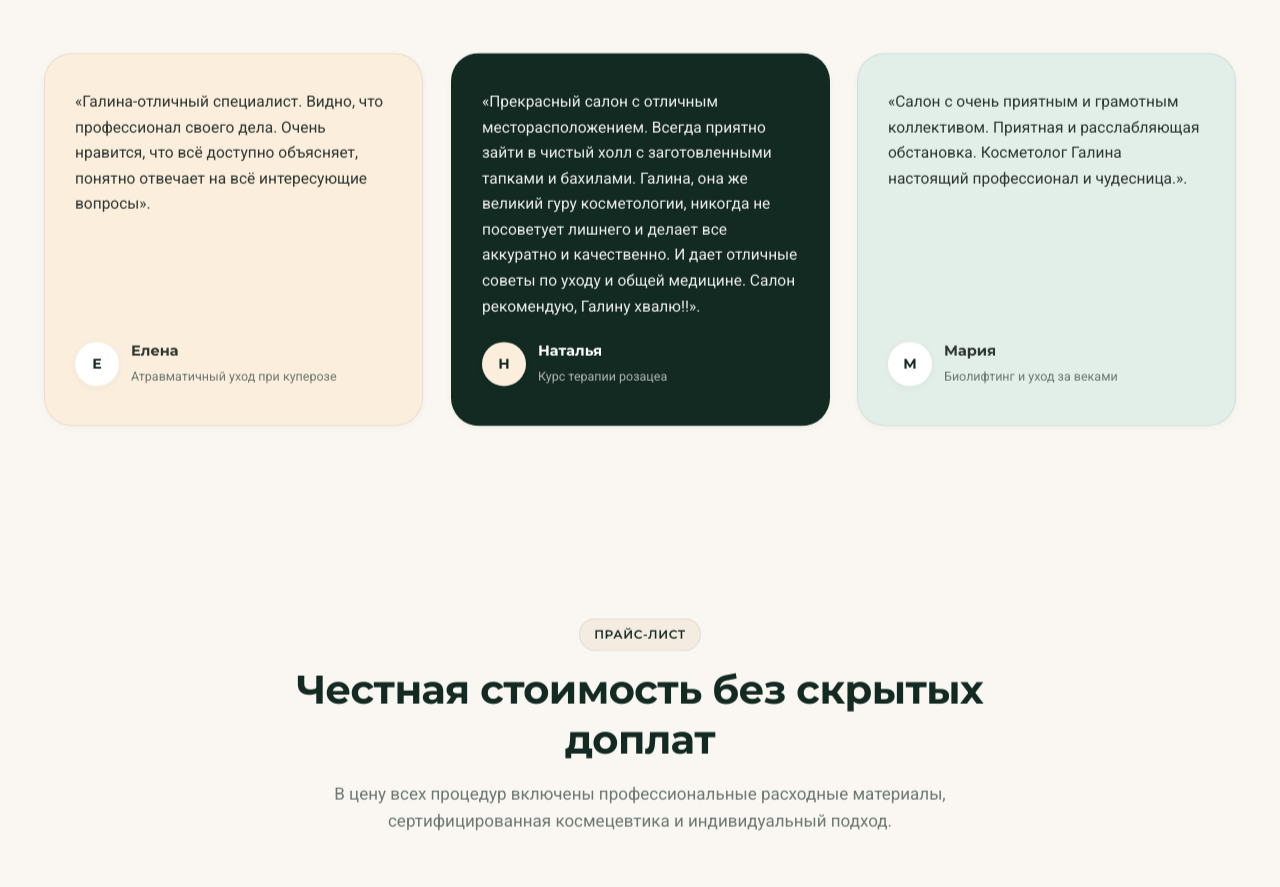
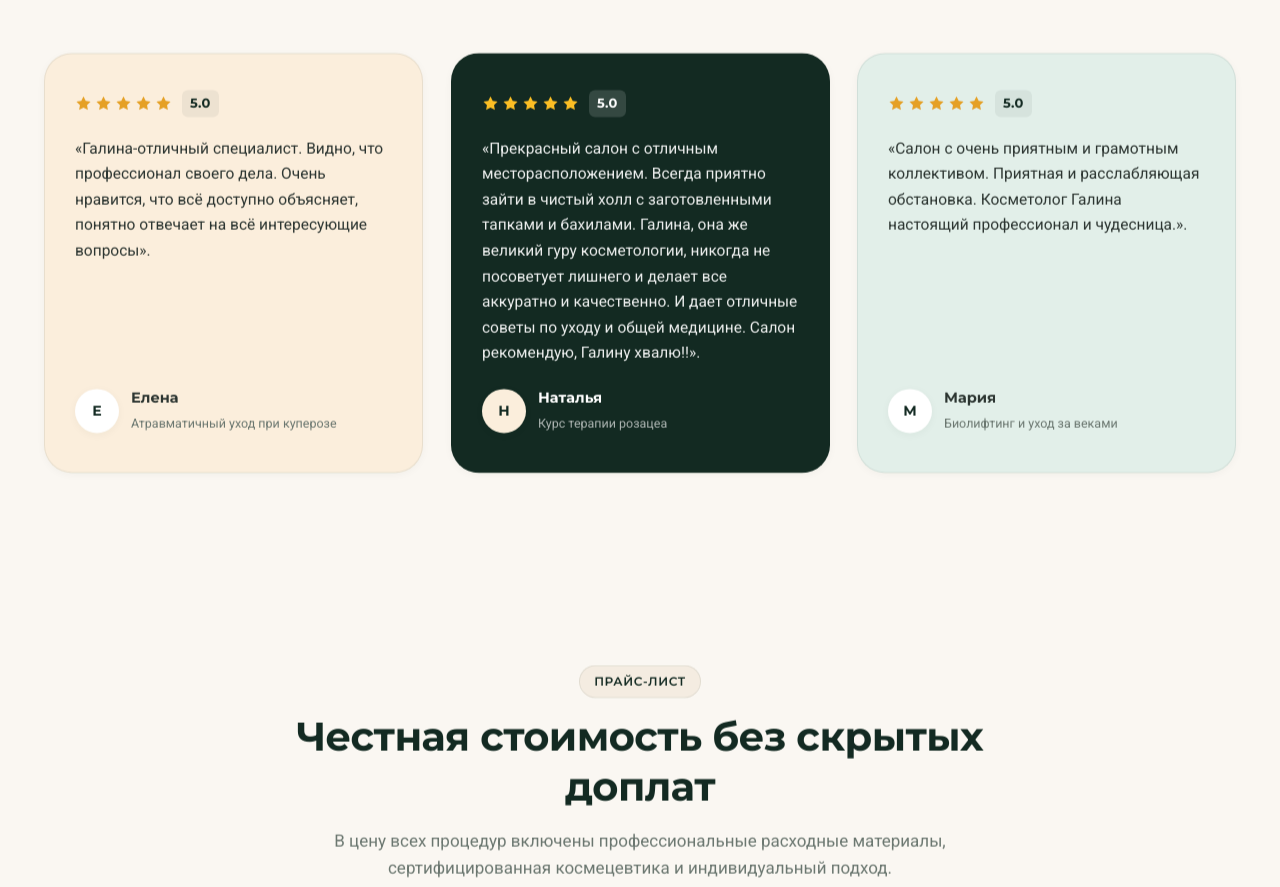
Before and after one commit to mifshs/oblaka-cosmetology, a plain HTML site: page index.html in a window 1280 px wide. Shown: the part 7184-8071 px from the top of the page. Drawn offline with Linux system fonts and the light colour scheme.

Commit message:
feat: add 5-star ratings and score badges to reviews

```diff
--- a/index.html
+++ b/index.html
@@ -1417,6 +1417,51 @@
       transform: translateY(-4px);
     }
 
+    .review-stars {
+      display: flex;
+      align-items: center;
+      gap: 10px;
+    }
+
+    .stars-group {
+      display: inline-flex;
+      align-items: center;
+      gap: 3px;
+      color: #E5A024;
+    }
+
+    .review-card.dark .stars-group {
+      color: #FBBF24;
+    }
+
+    .stars-group svg {
+      width: 17px;
+      height: 17px;
+      fill: currentColor;
+      flex-shrink: 0;
+      transition: transform 0.2s ease;
+    }
+
+    .review-card:hover .stars-group svg {
+      transform: scale(1.06);
+    }
+
+    .rating-badge {
+      font-family: var(--font-heading);
+      font-size: 13px;
+      font-weight: 700;
+      color: var(--ink-dark);
+      background: rgba(19, 42, 34, 0.06);
+      padding: 3px 8px;
+      border-radius: 6px;
+      letter-spacing: 0.02em;
+    }
+
+    .review-card.dark .rating-badge {
+      color: #FFFFFF;
+      background: rgba(255, 255, 255, 0.14);
+    }
+
     .review-card.peach { background-color: var(--bg-peach); }
     .review-card.dark {
       background-color: var(--ink-dark);
@@ -2689,6 +2734,16 @@
         <div class="reviews-grid">
           <!-- Review 1 (Peach) -->
           <div class="review-card reveal-item peach">
+            <div class="review-stars" aria-label="Оценка: 5 из 5 звезд">
+              <div class="stars-group">
+                <svg width="17" height="17" viewBox="0 0 24 24" fill="currentColor" aria-hidden="true"><path d="M12 2l3.09 6.26L22 9.27l-5 4.87 1.18 6.88L12 17.77l-6.18 3.25L7 14.14 2 9.27l6.91-1.01L12 2z"/></svg>
+                <svg width="17" height="17" viewBox="0 0 24 24" fill="currentColor" aria-hidden="true"><path d="M12 2l3.09 6.26L22 9.27l-5 4.87 1.18 6.88L12 17.77l-6.18 3.25L7 14.14 2 9.27l6.91-1.01L12 2z"/></svg>
+                <svg width="17" height="17" viewBox="0 0 24 24" fill="currentColor" aria-hidden="true"><path d="M12 2l3.09 6.26L22 9.27l-5 4.87 1.18 6.88L12 17.77l-6.18 3.25L7 14.14 2 9.27l6.91-1.01L12 2z"/></svg>
+                <svg width="17" height="17" viewBox="0 0 24 24" fill="currentColor" aria-hidden="true"><path d="M12 2l3.09 6.26L22 9.27l-5 4.87 1.18 6.88L12 17.77l-6.18 3.25L7 14.14 2 9.27l6.91-1.01L12 2z"/></svg>
+                <svg width="17" height="17" viewBox="0 0 24 24" fill="currentColor" aria-hidden="true"><path d="M12 2l3.09 6.26L22 9.27l-5 4.87 1.18 6.88L12 17.77l-6.18 3.25L7 14.14 2 9.27l6.91-1.01L12 2z"/></svg>
+              </div>
+              <span class="rating-badge">5.0</span>
+            </div>
             <p class="review-text">
               «Галина-отличный специалист. Видно, что профессионал своего дела. Очень нравится, что всё доступно объясняет, понятно отвечает на всё интересующие вопросы».
             </p>
@@ -2703,6 +2758,16 @@
 
           <!-- Review 2 (Dark Pine Contrast) -->
           <div class="review-card reveal-item dark">
+            <div class="review-stars" aria-label="Оценка: 5 из 5 звезд">
+              <div class="stars-group">
+                <svg width="17" height="17" viewBox="0 0 24 24" fill="currentColor" aria-hidden="true"><path d="M12 2l3.09 6.26L22 9.27l-5 4.87 1.18 6.88L12 17.77l-6.18 3.25L7 14.14 2 9.27l6.91-1.01L12 2z"/></svg>
+                <svg width="17" height="17" viewBox="0 0 24 24" fill="currentColor" aria-hidden="true"><path d="M12 2l3.09 6.26L22 9.27l-5 4.87 1.18 6.88L12 17.77l-6.18 3.25L7 14.14 2 9.27l6.91-1.01L12 2z"/></svg>
+                <svg width="17" height="17" viewBox="0 0 24 24" fill="currentColor" aria-hidden="true"><path d="M12 2l3.09 6.26L22 9.27l-5 4.87 1.18 6.88L12 17.77l-6.18 3.25L7 14.14 2 9.27l6.91-1.01L12 2z"/></svg>
+                <svg width="17" height="17" viewBox="0 0 24 24" fill="currentColor" aria-hidden="true"><path d="M12 2l3.09 6.26L22 9.27l-5 4.87 1.18 6.88L12 17.77l-6.18 3.25L7 14.14 2 9.27l6.91-1.01L12 2z"/></svg>
+                <svg width="17" height="17" viewBox="0 0 24 24" fill="currentColor" aria-hidden="true"><path d="M12 2l3.09 6.26L22 9.27l-5 4.87 1.18 6.88L12 17.77l-6.18 3.25L7 14.14 2 9.27l6.91-1.01L12 2z"/></svg>
+              </div>
+              <span class="rating-badge">5.0</span>
+            </div>
             <p class="review-text">
               «Прекрасный салон с отличным месторасположением.
                 Всегда приятно зайти в чистый холл с заготовленными тапками и бахилами.
@@ -2720,6 +2785,16 @@
 
           <!-- Review 3 (Mint) -->
           <div class="review-card reveal-item mint">
+            <div class="review-stars" aria-label="Оценка: 5 из 5 звезд">
+              <div class="stars-group">
+                <svg width="17" height="17" viewBox="0 0 24 24" fill="currentColor" aria-hidden="true"><path d="M12 2l3.09 6.26L22 9.27l-5 4.87 1.18 6.88L12 17.77l-6.18 3.25L7 14.14 2 9.27l6.91-1.01L12 2z"/></svg>
+                <svg width="17" height="17" viewBox="0 0 24 24" fill="currentColor" aria-hidden="true"><path d="M12 2l3.09 6.26L22 9.27l-5 4.87 1.18 6.88L12 17.77l-6.18 3.25L7 14.14 2 9.27l6.91-1.01L12 2z"/></svg>
+                <svg width="17" height="17" viewBox="0 0 24 24" fill="currentColor" aria-hidden="true"><path d="M12 2l3.09 6.26L22 9.27l-5 4.87 1.18 6.88L12 17.77l-6.18 3.25L7 14.14 2 9.27l6.91-1.01L12 2z"/></svg>
+                <svg width="17" height="17" viewBox="0 0 24 24" fill="currentColor" aria-hidden="true"><path d="M12 2l3.09 6.26L22 9.27l-5 4.87 1.18 6.88L12 17.77l-6.18 3.25L7 14.14 2 9.27l6.91-1.01L12 2z"/></svg>
+                <svg width="17" height="17" viewBox="0 0 24 24" fill="currentColor" aria-hidden="true"><path d="M12 2l3.09 6.26L22 9.27l-5 4.87 1.18 6.88L12 17.77l-6.18 3.25L7 14.14 2 9.27l6.91-1.01L12 2z"/></svg>
+              </div>
+              <span class="rating-badge">5.0</span>
+            </div>
             <p class="review-text">
               «Салон с очень приятным и грамотным коллективом. Приятная и расслабляющая обстановка. Косметолог Галина настоящий профессионал и чудесница.».
             </p>
```
